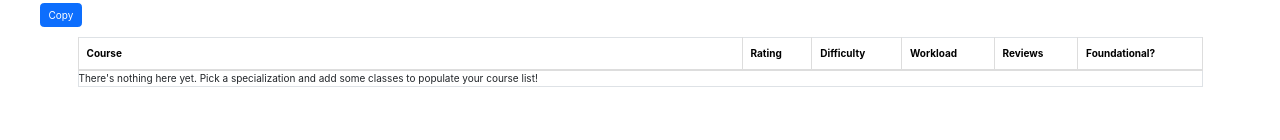
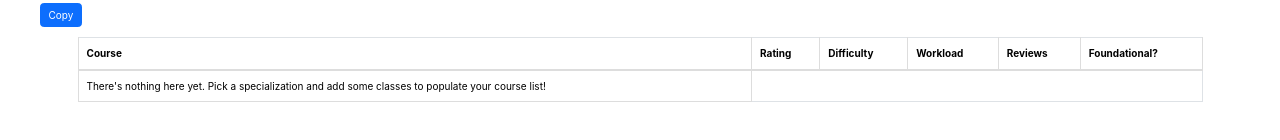
Before and after one commit to logic-tonic/omscs-course-planner, a React (Create React App) app: page / in a window 1280 px wide. Shown: the part 336-476 px from the top of the page. Built offline with nearby package versions, Linux system fonts and the light colour scheme; no server answers; the HTML template or start-up script is replaced by a standard one.

Commit message:
fix console error for empty table message

```diff
--- a/src/BasicTable.js
+++ b/src/BasicTable.js
@@ -86,7 +86,7 @@ function BasicTable({ tableId, rows, addToCourseList, showCheckbox, initiallySor
             <tbody>
               { sortedRows.length === 0 ? (
                 <tr className="empty-table">
-                  There's nothing here yet. Pick a specialization and add some classes to populate your course list!
+                  <td>There's nothing here yet. Pick a specialization and add some classes to populate your course list!</td>
                 </tr>
               ) : sortedRows.map(
                 (
```
